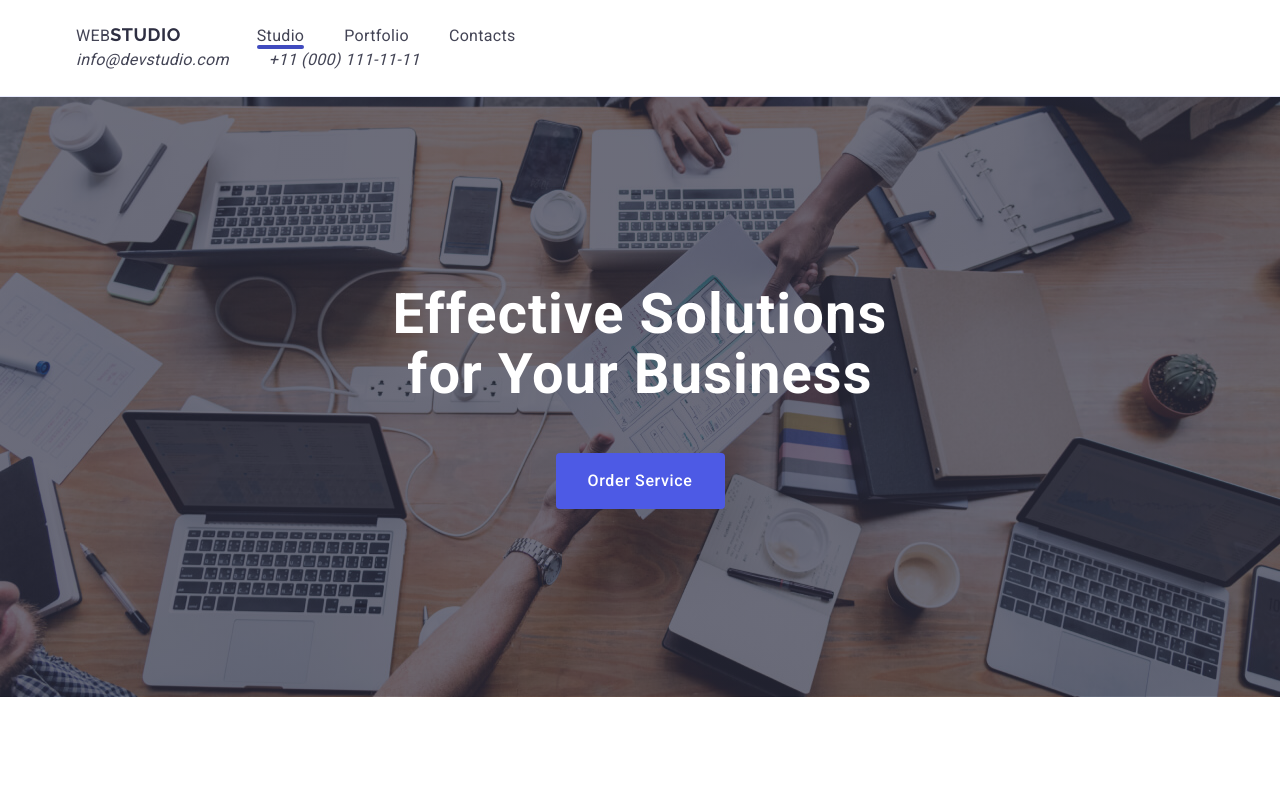
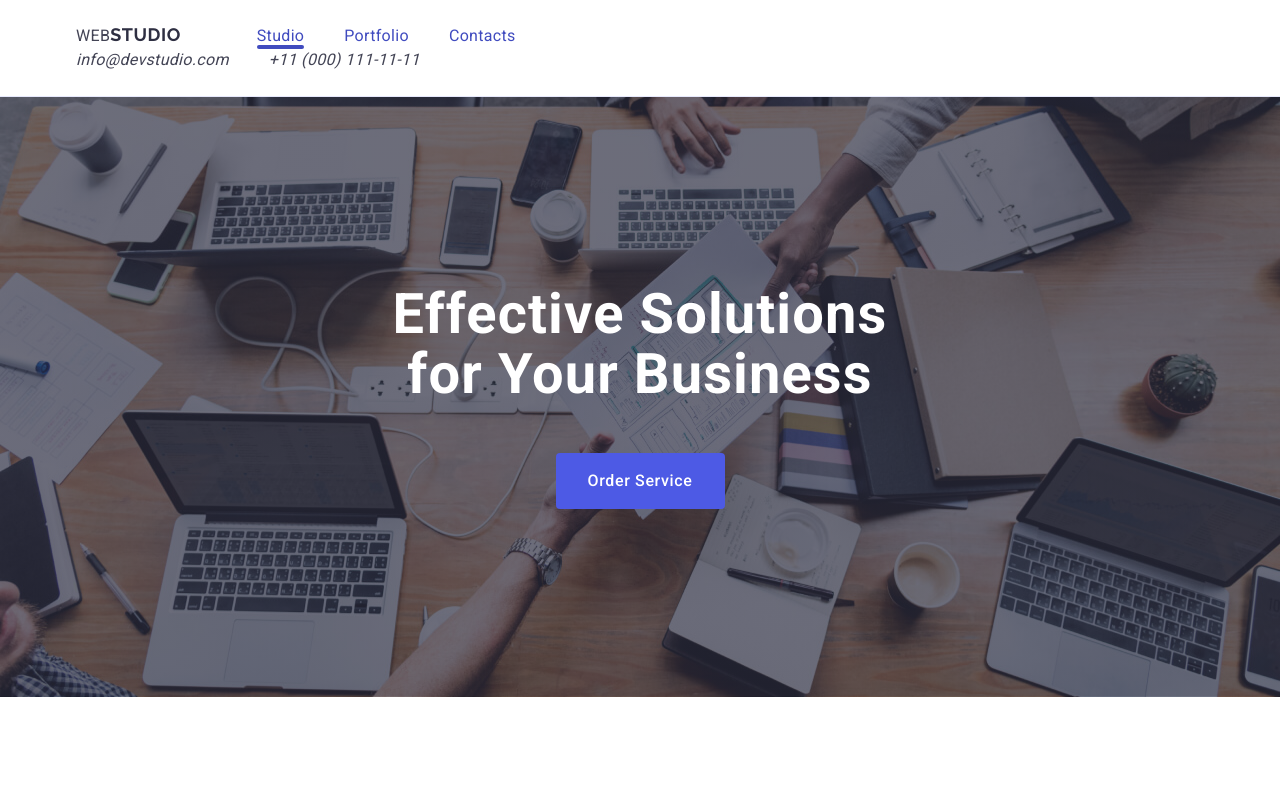
Before and after one commit to KulinichYurii/goit-markup-hw-04, a plain HTML site: page index.html in a window 1280 px wide. Shown: the top 800 px of the page. Drawn offline with nearby package versions, Linux system fonts and the light colour scheme.

```diff
--- a/css/styles.css
+++ b/css/styles.css
@@ -137,6 +137,10 @@
     position: absolute;
     transform: translateY(21px);
     border-radius: 2px;*/
+
+    .header-list-item .link {
+        color: #404bbf;
+    }
 
 .header-list-item .link {
     display: block;
```
